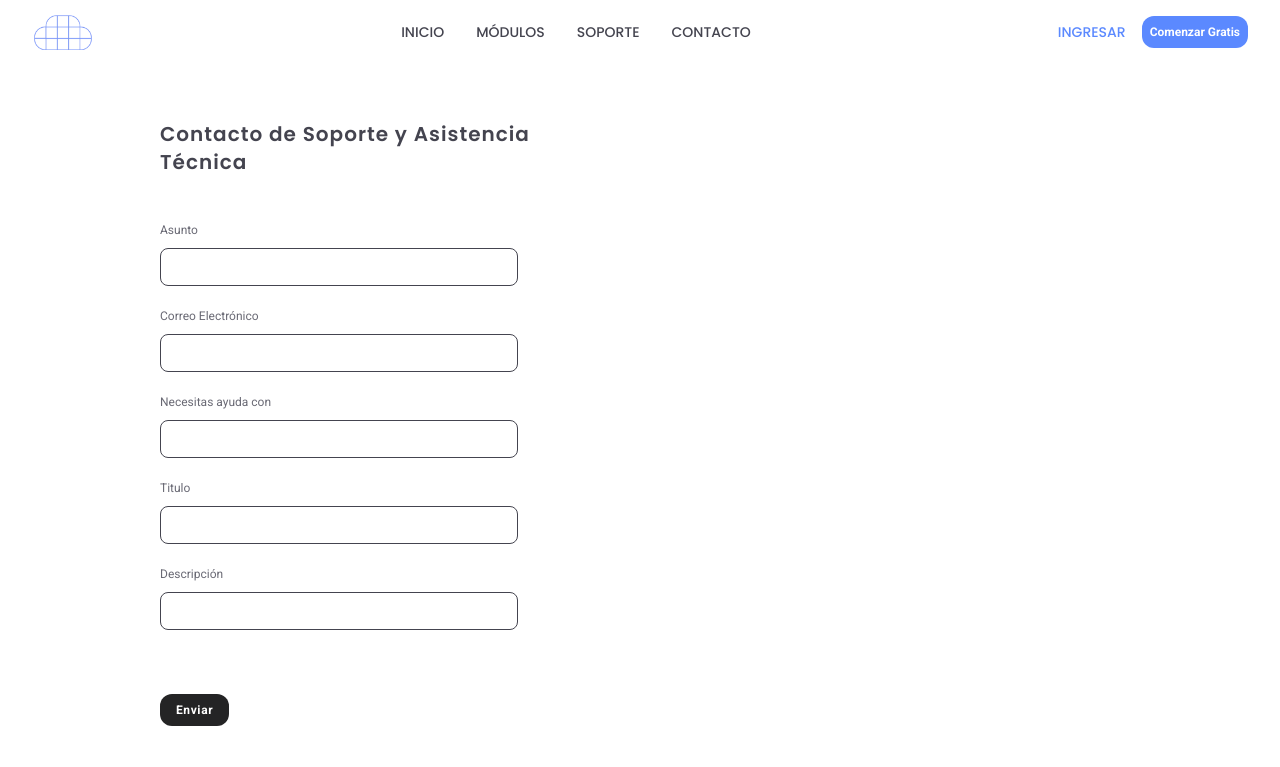
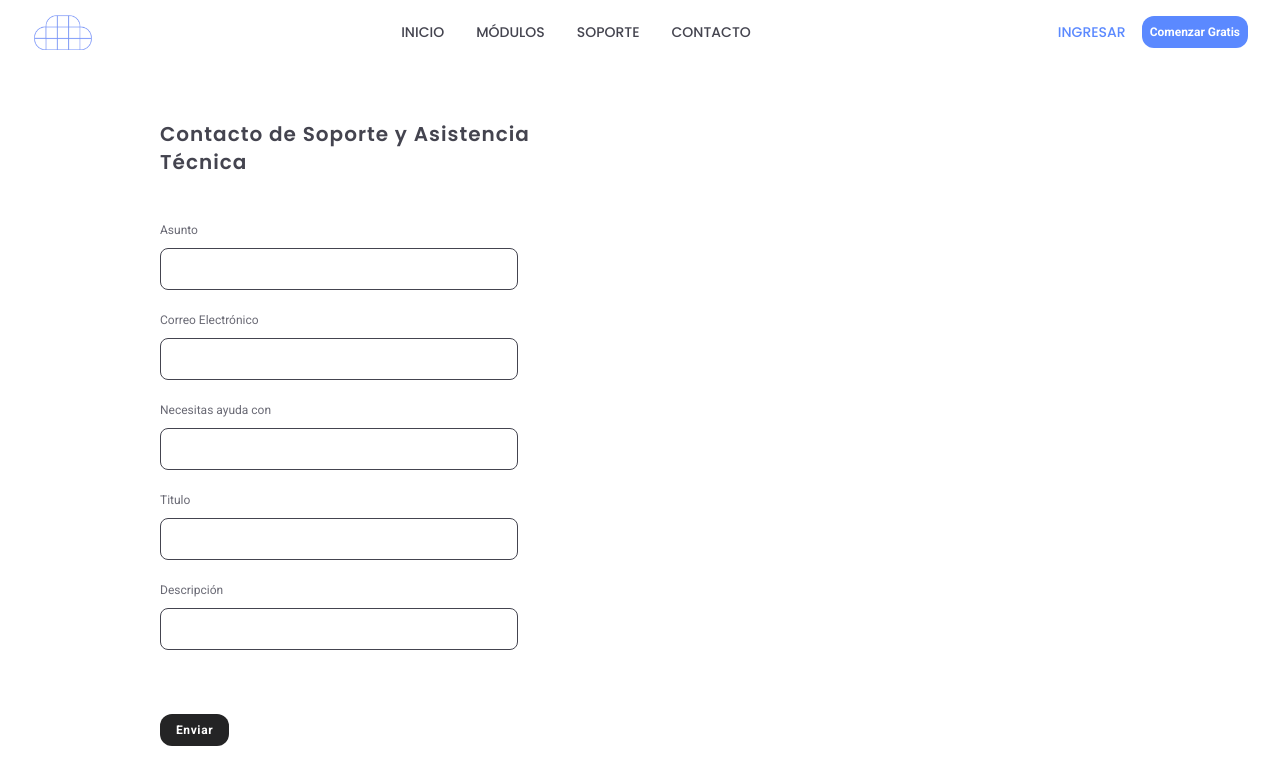
Before and after one commit to Pixells-io/Pixells-Web, a React (Vite) app: page /soporte in a window 1280 px wide. Shown: the top 767 px of the page. Built offline with nearby package versions, Linux system fonts and the light colour scheme.

Commit message:
Update InputTitle.jsx

```diff
--- a/src/components/Inputs/InputTitle.jsx
+++ b/src/components/Inputs/InputTitle.jsx
@@ -7,7 +7,7 @@ function InputTitle({ type, name, placeholder }) {
       <input
         type={type}
         name={name}
-        className="w-full rounded-lg border border-grisHeading px-4 py-2 font-roboto text-sm text-grisHeading"
+        className="w-full rounded-lg border border-grisHeading px-4 py-2 font-roboto text-base text-grisHeading"
       />
     </div>
   );
```
